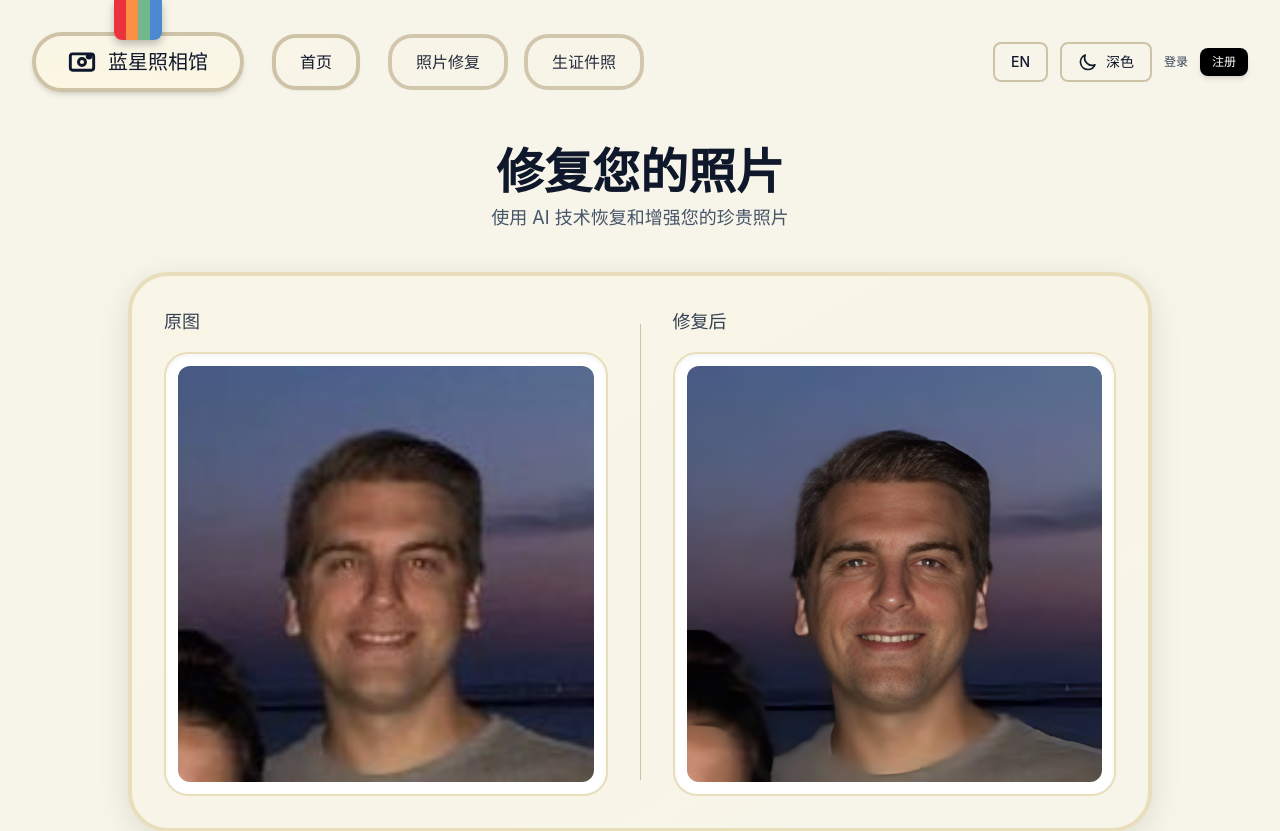
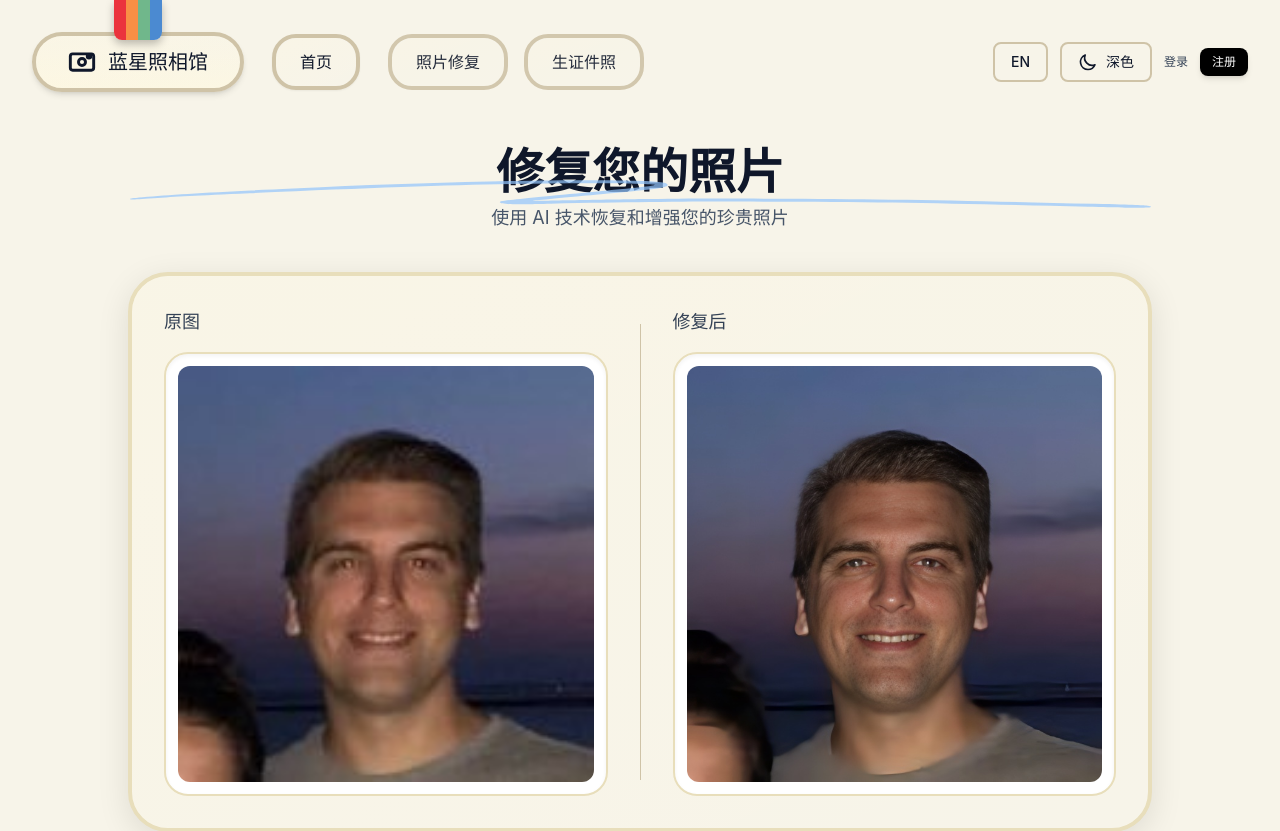
Before and after one commit to hekuanga/ImgFactory, a Next.js app: page / in a window 1280 px wide. Shown: the top 831 px of the page. Built offline with nearby package versions, Linux system fonts and the light colour scheme; no server answers.

Commit message:
Restore SquigglyLines component in homepage title

```diff
--- a/pages/index.tsx
+++ b/pages/index.tsx
@@ -4,6 +4,7 @@ import Link from 'next/link';
 import Image from 'next/image';
 import Footer from '../components/Footer';
 import Header from '../components/Header';
+import SquigglyLines from '../components/SquigglyLines';
 import { useTranslation } from '../hooks/useTranslation';
 
 const Home: NextPage = () => {
@@ -18,8 +19,9 @@ const Home: NextPage = () => {
       <main className='flex flex-1 w-full flex-col items-center justify-center px-4 sm:px-6 lg:px-8 py-6 sm:py-8'>
         {/* 主标题区域 */}
         <div className='text-center mb-6 sm:mb-8 lg:mb-10 w-full'>
-          <h1 className='mx-auto max-w-5xl font-display text-2xl sm:text-3xl lg:text-4xl xl:text-5xl font-bold tracking-normal text-slate-900 dark:text-slate-100 mb-2 transition-colors duration-300 leading-tight'>
+          <h1 className='mx-auto max-w-5xl font-display text-2xl sm:text-3xl lg:text-4xl xl:text-5xl font-bold tracking-normal text-slate-900 dark:text-slate-100 mb-2 transition-colors duration-300 leading-tight relative'>
             {t.home.title}
+            <SquigglyLines />
           </h1>
           <p className='mx-auto max-w-3xl text-sm sm:text-base lg:text-lg text-slate-600 dark:text-slate-400 transition-colors duration-300 px-4'>
             {t.home.subtitle}
```
